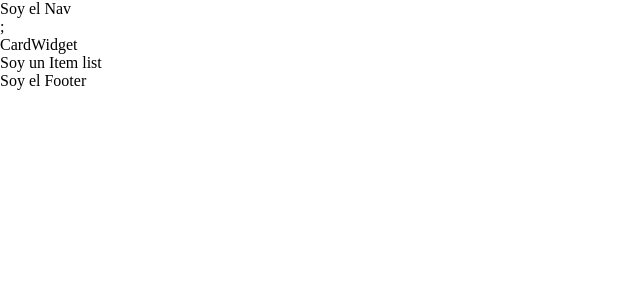
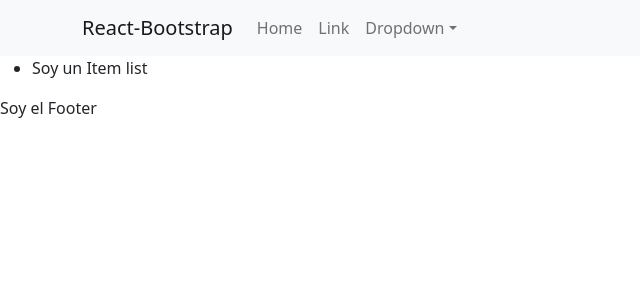
Before and after one commit to Tinch-oss/grus_ecomerce, a React (Create React App) app: page / in a window 1280 px wide. Shown: the top 300 px of the page, without its empty margins (0-640 px from the left). Built offline with nearby package versions, Linux system fonts and the light colour scheme.

Commit message:
Inicio con React, Bootrap y Sass
Vuelvo a subir a git el proyecto con varios componentes creados, React iniciado, Bootstrap iniciado y SASS iniciado

```diff
--- a/package.json
+++ b/package.json
@@ -6,8 +6,10 @@
     "@testing-library/jest-dom": "^5.16.2",
     "@testing-library/react": "^12.1.3",
     "@testing-library/user-event": "^13.5.0",
+    "bootstrap": "^5.1.3",
     "node-sass": "^7.0.1",
     "react": "^17.0.2",
+    "react-bootstrap": "^2.1.2",
     "react-dom": "^17.0.2",
     "react-scripts": "5.0.0",
     "web-vitals": "^2.1.4"
--- a/src/components/Header.js
+++ b/src/components/Header.js
@@ -1,10 +1,35 @@
 import NavBar from './NavBar';
+import { Container, Nav, Navbar, NavDropdown } from 'react-bootstrap';
 
 function Header() {
     return (
-        <header>
-            <NavBar />
-        </header>
+        <Navbar bg="light" expand="lg">
+            <Container>
+                <Navbar.Brand href="#home">React-Bootstrap</Navbar.Brand>
+                <Navbar.Toggle aria-controls="basic-navbar-nav" />
+                <Navbar.Collapse id="basic-navbar-nav">
+                    <Nav className="me-auto">
+                        <Nav.Link href="#home">Home</Nav.Link>
+                        <Nav.Link href="#link">Link</Nav.Link>
+                        <NavDropdown title="Dropdown" id="basic-nav-dropdown">
+                            <NavDropdown.Item href="#action/3.1">
+                                Action
+                            </NavDropdown.Item>
+                            <NavDropdown.Item href="#action/3.2">
+                                Another action
+                            </NavDropdown.Item>
+                            <NavDropdown.Item href="#action/3.3">
+                                Something
+                            </NavDropdown.Item>
+                            <NavDropdown.Divider />
+                            <NavDropdown.Item href="#action/3.4">
+                                Separated link
+                            </NavDropdown.Item>
+                        </NavDropdown>
+                    </Nav>
+                </Navbar.Collapse>
+            </Container>
+        </Navbar>
     );
 }
 
--- a/src/components/NavBar.js
+++ b/src/components/NavBar.js
@@ -3,7 +3,6 @@
 function NavBar() {
     return (
         <>
-            <nav>Soy el Nav</nav>;
             <CardWidget />
         </>
     );
--- a/src/index.js
+++ b/src/index.js
@@ -31,5 +31,6 @@
 import ReactDOM from 'react-dom';
 import App from './App.js';
 import './estilos.scss';
+import 'bootstrap/dist/css/bootstrap.min.css';
 
 ReactDOM.render(<App />, document.getElementById('root'));
```
Also changed, not shown: 1 other file (tests, documents, lock files or other folders).
